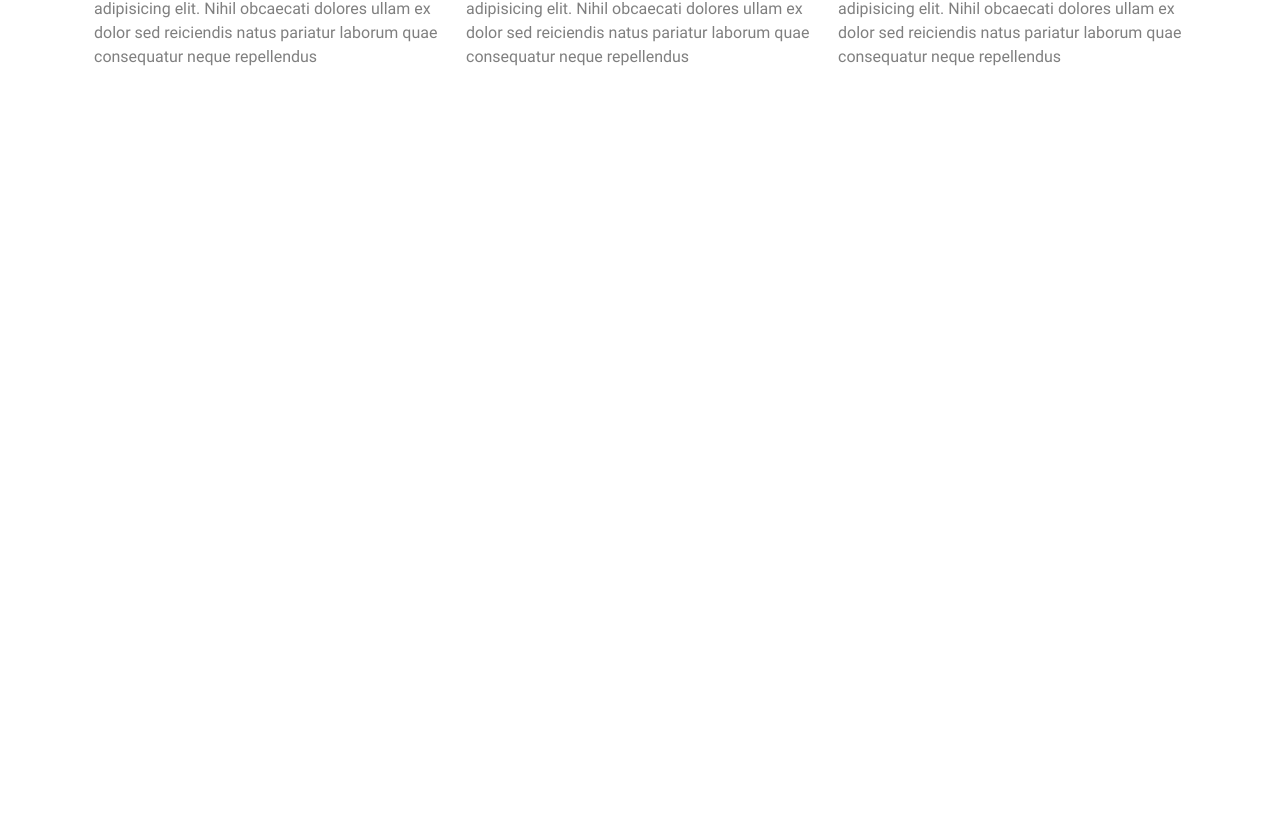
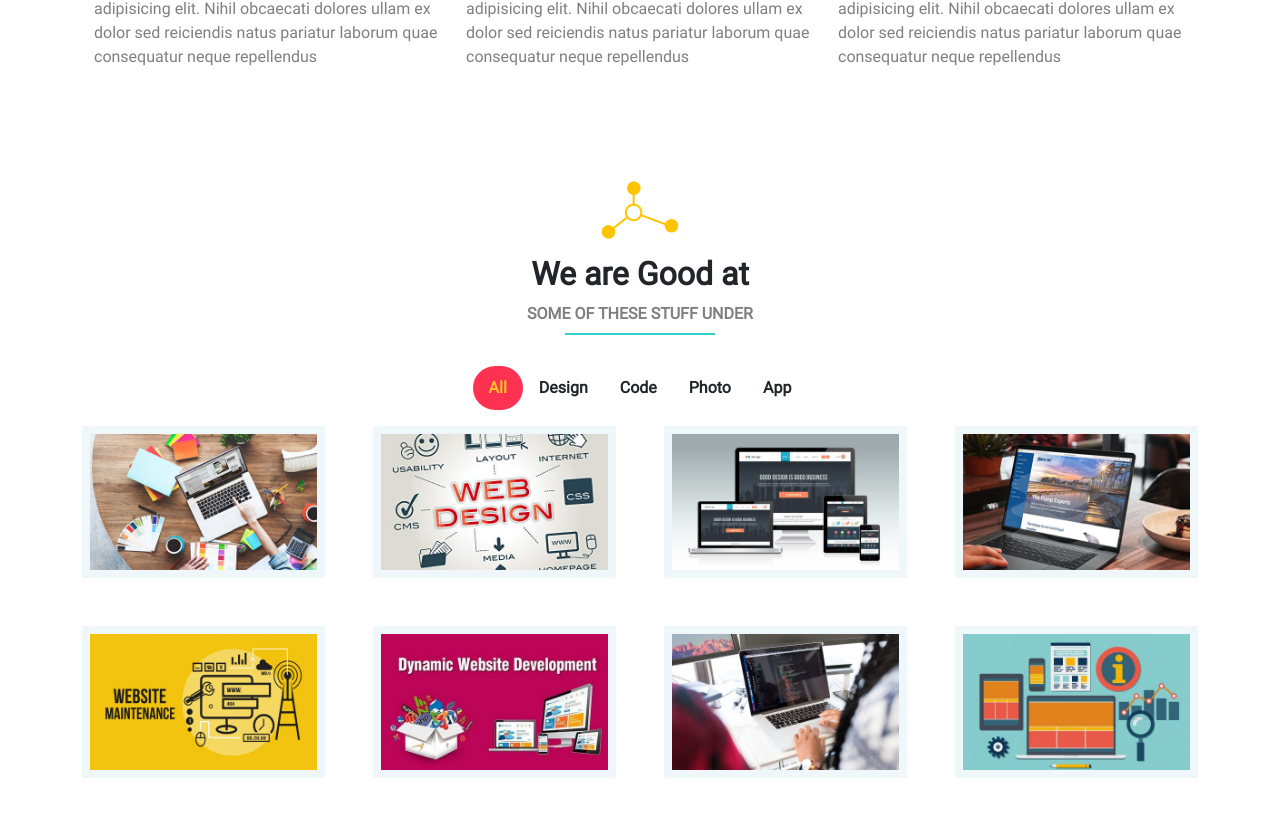
Before and after one commit to Mazin-Fouad/bondi, an Angular app: page / in a window 1280 px wide. Shown: the part 1352-2169 px from the top of the page. Before the commit the page ends 1485 px from the top, so only its background shows below. Built offline with nearby package versions, Linux system fonts and the light colour scheme.

Commit message:
our works section created and done

```diff
--- a/src/app/components/graphic-design/graphic-design.component.scss
+++ b/src/app/components/graphic-design/graphic-design.component.scss
@@ -3,21 +3,21 @@
 section {
     font-family: "Roboto Regular";
 
-    .title {
-        position: relative;
+    // .title {
+    //     position: relative;
 
-        &::after {
-            content: "";
-            width: 150px;
-            height: 2px;
-            background-color: $light-green;
-            position: absolute;
-            bottom: -10px;
-            left: 50%;
-            right: 50%;
-            transform: translate(-50%, -50%);
-        }
-    }
+    //     &::after {
+    //         content: "";
+    //         width: 150px;
+    //         height: 2px;
+    //         background-color: $light-green;
+    //         position: absolute;
+    //         bottom: -10px;
+    //         left: 50%;
+    //         right: 50%;
+    //         transform: translate(-50%, -50%);
+    //     }
+    // }
 
     .feature {
         .icons-wrapper {
--- a/src/app/components/main/main.component.html
+++ b/src/app/components/main/main.component.html
@@ -1 +1,2 @@
 <app-graphic-design></app-graphic-design>
+<app-portfolio></app-portfolio>
--- a/src/app/components/main/main.component.ts
+++ b/src/app/components/main/main.component.ts
@@ -1,10 +1,11 @@
 import { Component } from '@angular/core';
 import { GraphicDesignComponent } from '../graphic-design/graphic-design.component';
+import { PortfolioComponent } from '../portfolio/portfolio.component';
 
 @Component({
   selector: 'app-main',
   standalone: true,
-  imports: [GraphicDesignComponent],
+  imports: [GraphicDesignComponent, PortfolioComponent],
   templateUrl: './main.component.html',
   styleUrl: './main.component.scss',
 })
--- /dev/null
+++ b/src/app/components/portfolio/portfolio.component.html
@@ -0,0 +1,109 @@
+<section>
+  <div class="container title text-center pt-5">
+    <img class="pb-3" src="assets/imgs/title.png" alt="Logo" />
+    <h2 class="fw-bold">We are Good at</h2>
+    <p class="text-black-50 fw-bold">SOME OF THESE STUFF UNDER</p>
+  </div>
+
+  <div class="projects-sections container pt-4">
+    <ul class="list-unstyled d-flex justify-content-center align-items-center">
+      <li class="ps-3 pe-3 fw-bold global-btn rounded-pill">All</li>
+      <li class="ps-3 pe-3 fw-bold">Design</li>
+      <li class="ps-3 pe-3 fw-bold">Code</li>
+      <li class="ps-3 pe-3 fw-bold">Photo</li>
+      <li class="ps-3 pe-3 fw-bold">App</li>
+    </ul>
+  </div>
+
+  <div class="projects container pb-5">
+    <div class="row g-5">
+      <div class="col-md-4 col-lg-3">
+        <div class="image-container">
+          <img class="img-fluid" src="assets/imgs/work-01.jpg" alt="Project" />
+          <div
+            class="overlay d-flex justify-content-center align-items-center fw-bold text-white fs-3"
+          >
+            Application
+          </div>
+        </div>
+      </div>
+
+      <div class="col-md-4 col-lg-3">
+        <div class="image-container">
+          <img class="img-fluid" src="assets/imgs/work-02.jpg" alt="Project" />
+          <div
+            class="overlay d-flex justify-content-center align-items-center fw-bold text-white fs-3"
+          >
+            Application
+          </div>
+        </div>
+      </div>
+
+      <div class="col-md-4 col-lg-3">
+        <div class="image-container">
+          <img class="img-fluid" src="assets/imgs/work-03.jpg" alt="Project" />
+          <div
+            class="overlay d-flex justify-content-center align-items-center fw-bold text-white fs-3"
+          >
+            Application
+          </div>
+        </div>
+      </div>
+
+      <div class="col-md-4 col-lg-3">
+        <div class="image-container">
+          <img class="img-fluid" src="assets/imgs/work-04.jpg" alt="Project" />
+          <div
+            class="overlay d-flex justify-content-center align-items-center fw-bold text-white fs-3"
+          >
+            Application
+          </div>
+        </div>
+      </div>
+
+      <div class="col-md-4 col-lg-3">
+        <div class="image-container">
+          <img class="img-fluid" src="assets/imgs/work-05.jpg" alt="Project" />
+          <div
+            class="overlay d-flex justify-content-center align-items-center fw-bold text-white fs-3"
+          >
+            Application
+          </div>
+        </div>
+      </div>
+
+      <div class="col-md-4 col-lg-3">
+        <div class="image-container">
+          <img class="img-fluid" src="assets/imgs/work-06.jpg" alt="Project" />
+          <div
+            class="overlay d-flex justify-content-center align-items-center fw-bold text-white fs-3"
+          >
+            Application
+          </div>
+        </div>
+      </div>
+
+      <div class="col-md-4 col-lg-3">
+        <div class="image-container">
+          <img class="img-fluid" src="assets/imgs/work-07.jpg" alt="Project" />
+          <div
+            class="overlay d-flex justify-content-center align-items-center fw-bold text-white fs-3"
+          >
+            Application
+          </div>
+        </div>
+      </div>
+
+      <div class="col-md-4 col-lg-3">
+        <div class="image-container">
+          <img class="img-fluid" src="assets/imgs/work-08.jpg" alt="Project" />
+          <div
+            class="overlay d-flex justify-content-center align-items-center fw-bold text-white fs-3"
+          >
+            Application
+          </div>
+        </div>
+      </div>
+    </div>
+  </div>
+</section>
--- /dev/null
+++ b/src/app/components/portfolio/portfolio.component.scss
@@ -0,0 +1,42 @@
+@import "../../../styles.scss";
+section {
+    font-family: "Roboto Regular";
+
+    ul {
+        li {
+            cursor: pointer;
+            &:hover {
+                color: $red;
+            }
+        }
+    }
+
+    .image-container {
+        position: relative;
+        width: 100%;
+
+        img {
+            display: block;
+            width: 100%;
+            height: auto;
+            border: solid 8px $ligt-grey;
+        }
+
+        .overlay {
+            position: absolute;
+            top: 0;
+            left: 8px; // Start from the left edge
+            width: 0; // Initially, width is 0
+            height: calc(100% - 8px);
+            background-color: rgba(0, 0, 0, 0.5); // Adjust color and opacity
+            transition: width 0.5s ease; // Animate the width
+            overflow: hidden; // Prevent any content overflow during animation
+        }
+
+        &:hover {
+            .overlay {
+                width: calc(100% - 16px); // On hover, expand the width to cover the whole image
+            }
+        }
+    }
+}
--- a/src/styles.scss
+++ b/src/styles.scss
@@ -32,3 +32,19 @@ a {
     text-decoration: none;
     cursor: pointer;
 }
+
+.title {
+    position: relative;
+
+    &::after {
+        content: "";
+        width: 150px;
+        height: 2px;
+        background-color: $light-green;
+        position: absolute;
+        bottom: -10px;
+        left: 50%;
+        right: 50%;
+        transform: translate(-50%, -50%);
+    }
+}
```
Also changed, not shown: src/app/components/portfolio/portfolio.component.ts (added, +12 -0 lines), 1 other file (tests, documents, lock files or other folders).
